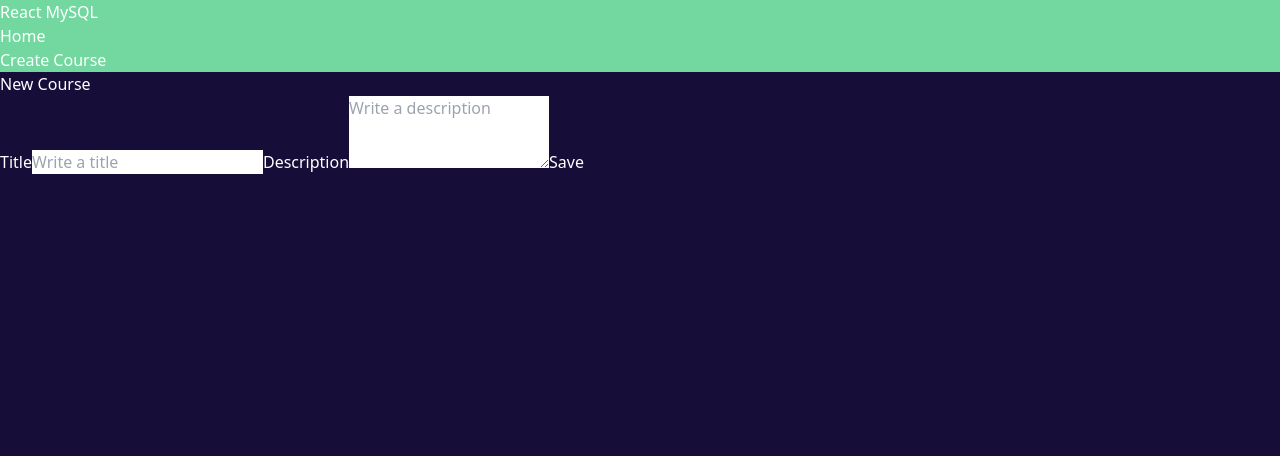
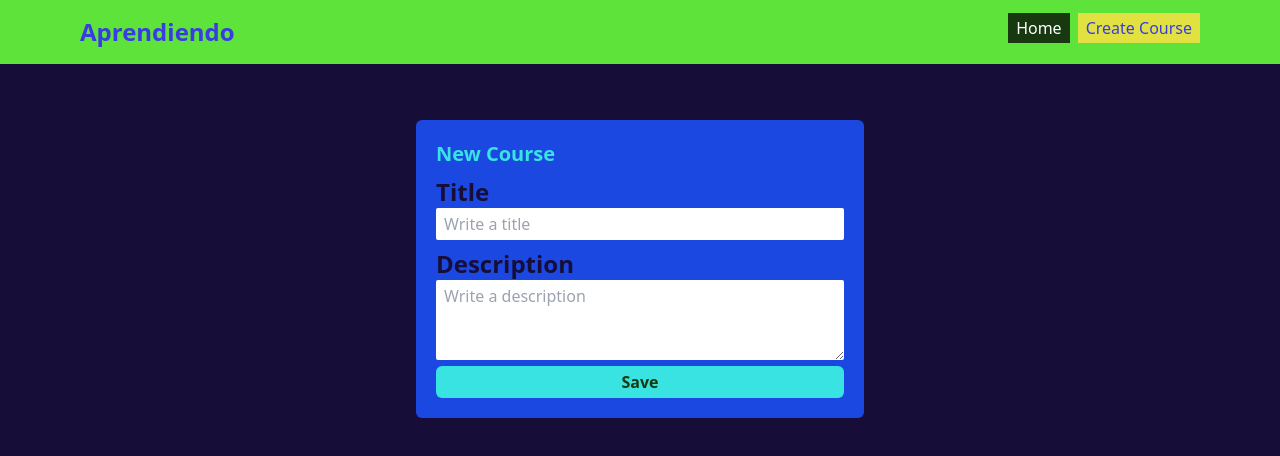
Before and after one commit to 1Zamuken1/school-website, a React (Vite) app in the folder client/: page /new-course in a window 1280 px wide. Shown: the top 456 px of the page. Built offline with nearby package versions, Linux system fonts and the light colour scheme; the HTML template or start-up script is replaced by a standard one.

Commit message:
End Backend-Frontend with CSS of Courses

```diff
--- a/client/src/App.jsx
+++ b/client/src/App.jsx
@@ -4,13 +4,14 @@ import CourseForm from "./pages/CourseForm";
 import NotFound from "./pages/NotFound";
 import Navbar from "./components/Navbar";
 import { CourseContextProvider } from "./context/CourseProvider";
-import "./index.css"
+import "./index.css";
 
 export default function App() {
   return (
-    <div className=" bg-Abysm text-White h-screen">
+    <div className=' bg-Abysm text-White h-screen'>
+      <Navbar />
+      <div className='container mx-auto py-4 px-10'>
         <CourseContextProvider>
-      <Navbar />
           <Routes>
             <Route path='/' element={<CoursesPage />} />
             <Route path='/new-course' element={<CourseForm />} />
@@ -19,5 +20,6 @@ export default function App() {
           </Routes>
         </CourseContextProvider>
       </div>
+    </div>
   );
 }
--- a/client/src/components/CourseCard.jsx
+++ b/client/src/components/CourseCard.jsx
@@ -1,29 +1,31 @@
-import { VscFolderOpened, VscFolderActive } from "react-icons/vsc";
+import { IoReorderThreeOutline } from "react-icons/io5";
 import { useCourses } from "../context/CourseProvider";
 import { useNavigate } from "react-router-dom";
 
 export default function CourseCard({ course }) {
-  const { deleteCourse, toggleCourseDone } = useCourses(course);
+  const { deleteCourse } = useCourses(course);
   const Navigate = useNavigate();
-  const handleDone = async () => {
-    await toggleCourseDone(course.code);
-  };
   return (
-    <div course={course} key={course}>
-      <header>
-        <h2>{course.course_title}</h2>
-
-        <span>
-          {course.done == 1 ? <VscFolderActive /> : <VscFolderOpened />}
-        </span>
+    <div className='bg-Meteor rounded-md p-4'>
+      <header className=' flex justify-between'>
+        <h2 className='text-xl font-bold'>{course.course_title}</h2>
+        <button onClick={() => Navigate(`/new-course/`)}>
+          <IoReorderThreeOutline className='text-3xl text-White ' />
+        </button>
       </header>
-
-      <p>{course.course_description}</p>
+      <p className='text-xs'>{course.course_description}</p>
       <span>{course.createAt}</span>
-
-      <div>
-        <button onClick={() => deleteCourse(course.code)}>Delete</button>
-        <button onClick={() => Navigate(`/edit-course/${course.code}`)}>
+      <div className='flex gap-x-2'>
+        <button
+          className='bg-Romance px-2 py-1'
+          onClick={() => deleteCourse(course.code)}
+        >
+          Delete
+        </button>
+        <button
+          className='bg-Aquarius px-2 py-1'
+          onClick={() => Navigate(`/edit-course/${course.code}`)}
+        >
           Edit
         </button>
       </div>
--- a/client/src/components/Navbar.jsx
+++ b/client/src/components/Navbar.jsx
@@ -1,17 +1,23 @@
-import { Link } from "react-router-dom"
-import "../index.css"
+import { Link } from "react-router-dom";
+import "../index.css";
 
 export default function Navbar() {
   return (
-    <div className='bg-Crystal'>
-      <h1>React MySQL</h1>
+    <div className='bg-Koopa flex justify-between px-20 py-4'>
+      <Link to={"/"} className='text-Warm text-2xl font-bold'>
+        <h1>Aprendiendo</h1>
+      </Link>
 
-      <ul>
+      <ul className='flex gap-x-2'>
         <li>
-          <Link to='/'>Home</Link>
+          <Link to='/' className='bg-Melancholia px-2 py-1'>
+            Home
+          </Link>
         </li>
         <li>
-          <Link to='/new-course'>Create Course</Link>
+          <Link to='/new-course' className='bg-Harmony text-Warm px-2 py-1'>
+            Create Course
+          </Link>
         </li>
       </ul>
     </div>
--- a/client/src/pages/CourseForm.jsx
+++ b/client/src/pages/CourseForm.jsx
@@ -25,9 +25,7 @@ export default function CourseForm() {
   }, []);
 
   return (
-    <div>
-      <h1>{params.code ? "Edit Course" : "New Course"}</h1>
-
+    <div className='mx-auto'>
       <Formik
         initialValues={course}
         enableReinitialize={true}
@@ -47,25 +45,41 @@ export default function CourseForm() {
         }}
       >
         {({ handleChange, handleSubmit, values, isSubmitting }) => (
-          <Form onSubmit={handleSubmit}>
-            <label>Title</label>
+          <Form
+            onSubmit={handleSubmit}
+            className='bg-Frost text-Black max-w-md rounded-md p-5 mx-auto mt-10'
+          >
+            <h1 className='text-xl font-bold text-Ice '>
+              {params.code ? "Edit Course" : "New Course"}
+            </h1>
+            <label className='block mt-2 text-2xl font-bold text-Abysm'>
+              Title
+            </label>
             <input
               type='text'
               name='course_title'
               placeholder='Write a title'
+              className='px-2 py-1 rounded-sm w-full'
               onChange={handleChange}
               value={values.course_title}
             />
 
-            <label>Description</label>
+            <label className='block mt-2 text-2xl font-bold text-Abysm'>
+              Description
+            </label>
             <textarea
               name='course_description'
               rows='3'
               placeholder='Write a description'
+              className='px-2 py-1 rounded-sm w-full'
               onChange={handleChange}
               value={values.course_description}
             ></textarea>
-            <button type='submit' disabled={isSubmitting}>
+            <button
+              type='submit'
+              disabled={isSubmitting}
+              className='block bg-Ice text-Melancholia font-bold px-2 py-1 w-full rounded-md'
+            >
               {isSubmitting ? "Saving . . ." : "Save"}
             </button>
           </Form>
--- a/client/src/pages/CoursesPage.jsx
+++ b/client/src/pages/CoursesPage.jsx
@@ -17,8 +17,8 @@ function CoursesPage() {
 
   return (
     <div>
-      <h1>Courses</h1>
-      {renderMain()}
+      <h1 className='text-5xl text-Esmerald font-bold text-center'>Courses</h1>
+      <div className='grid grid-cols-4 gap-4 py-7'>{renderMain()}</div>
     </div>
   );
 }
--- a/client/tailwind.config.js
+++ b/client/tailwind.config.js
@@ -5,13 +5,24 @@ export default {
     extend:{},
     colors: {
       /*Blue*/
-      'Abysm':'#160e39',
+      'Ice':'#39e3e1',
       'Aquarius': '#39b9dc',
       'Frost': '#1a48e1',
-
+      'Warm':'#393be3',
+      'Meteor':'#5838e3',
+      'Abysm':'#160e39',
 
       /* Green */
       'Crystal': '#73d89f',
+      'Esmerald':'#39e39d',
+      'Koopa':'#5de339',
+      'Melancholia':'#183810',
+
+      /* Red */
+      'Romance':'#e3386d',
+
+      /* Yellow */
+      'Harmony':'#e1e241',
 
       /* Neutral */
       'Black': '#000000',
```
Lines whose indentation alone changed are shown as unchanged.
